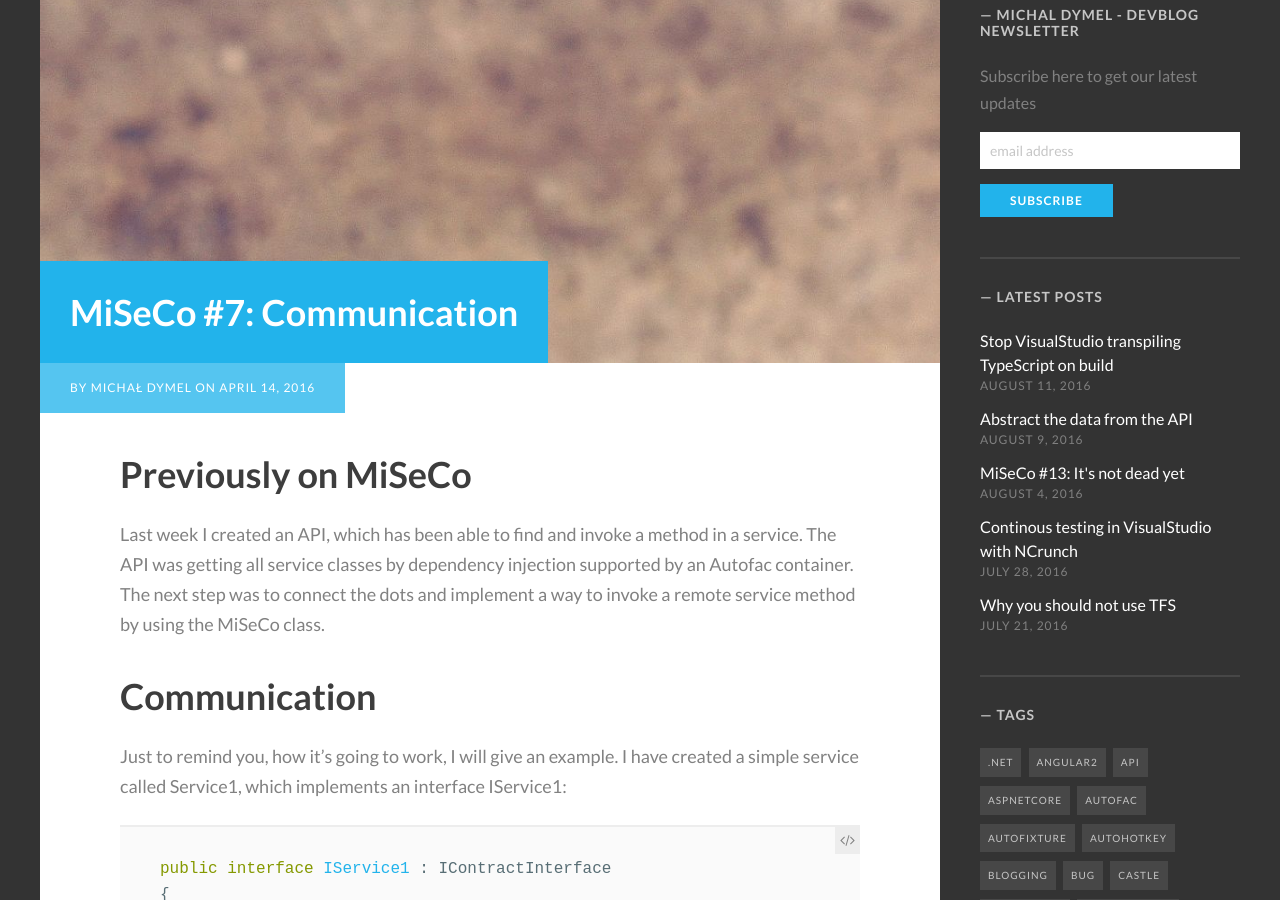
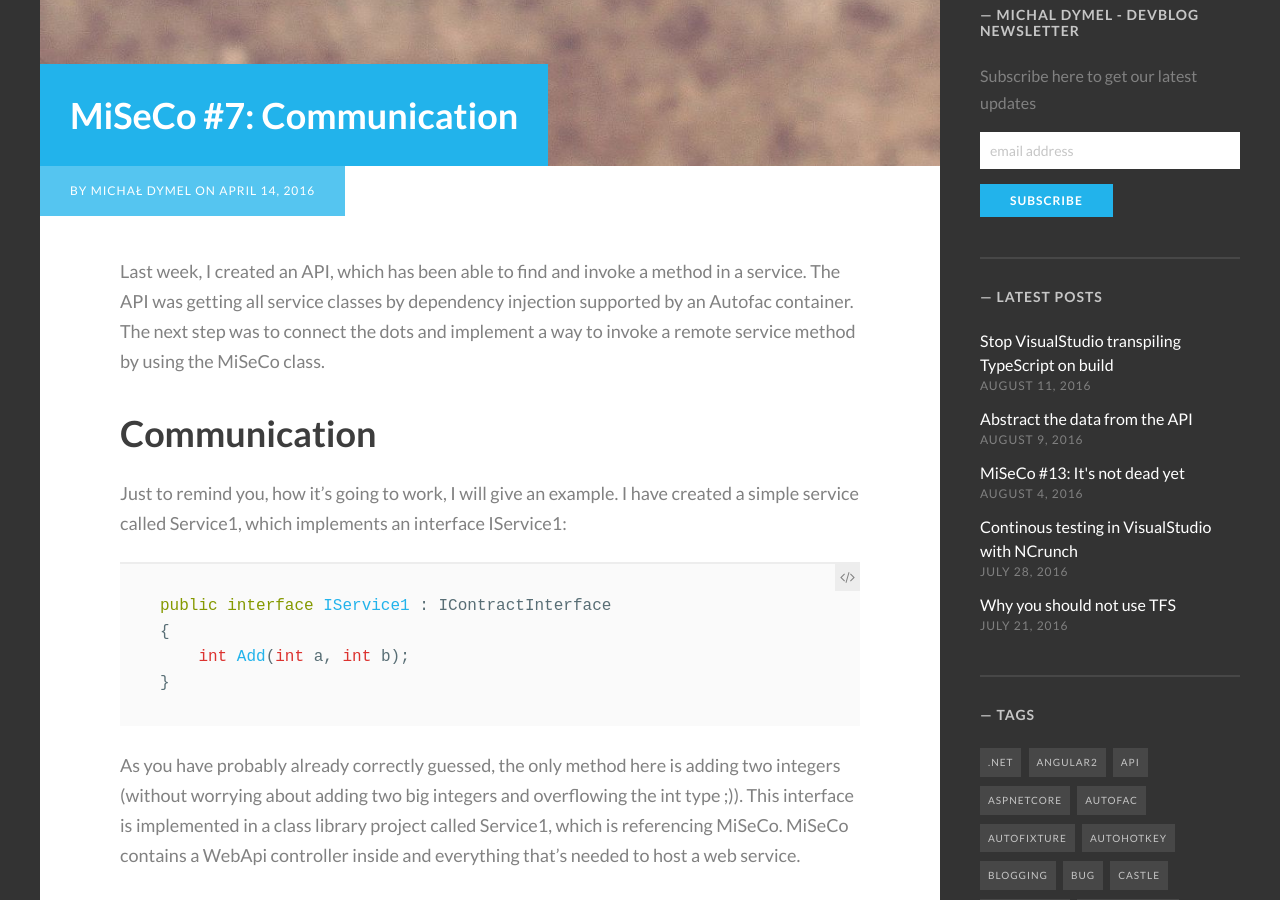
Before and after one commit to mdymel/devblog.dymel.pl, a Jekyll site: the page built from _posts/2016-04-14-miseco-7-communication.markdown, in a window 1280 px wide and 900 px high, scrolled down 482 px. Built offline with Jekyll 4.4.1, drawn with Linux system fonts in a browser that asks for light colours; some web fonts are replaced; comment, search, counter and statistics services are not loaded.

Commit message:
small improvements for miseco-7-communication

```diff
--- a/_posts/2016-04-14-miseco-7-communication.markdown
+++ b/_posts/2016-04-14-miseco-7-communication.markdown
@@ -9,8 +9,7 @@
 - miseco
 - .net
 ---
-# Previously on MiSeCo
-Last week I created an API, which has been able to find and invoke a method in a service. The API was getting all service classes by dependency injection supported by an Autofac container. The next step was to connect the dots and implement a way to invoke a remote service method by using the MiSeCo class.
+Last week, I created an API, which has been able to find and invoke a method in a service. The API was getting all service classes by dependency injection supported by an Autofac container. The next step was to connect the dots and implement a way to invoke a remote service method by using the MiSeCo class.
 
 # Communication
 Just to remind you, how it's going to work, I will give an example. I have created a simple service called Service1, which implements an interface IService1:
```
Also changed, not shown: images/posts/2016-04-14-miseco-7-communication/featured.jpg.
